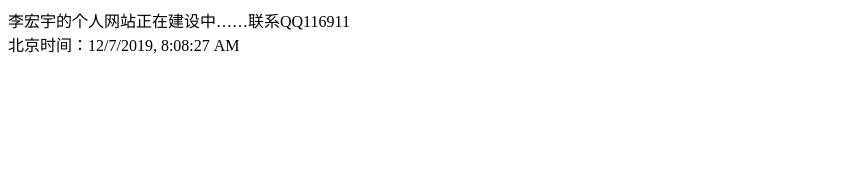
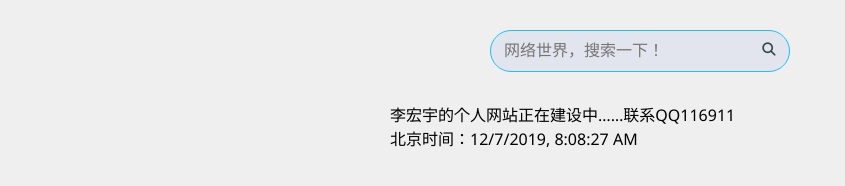
Before and after one commit to dycy808/dycy808.github.io, a plain HTML site: page index.html in a window 1280 px wide. Shown: the whole page, without its empty margins (0-845 px from the left). Drawn offline with nearby package versions, Linux system fonts and the light colour scheme.

Commit message:
Add files via upload

```diff
--- a/index.html
+++ b/index.html
@@ -1,10 +1,133 @@
+<!DOCTYPE html>
 <html>
-  <head><title>李宏宇的个人网站</title></head>
+<head>
+<meta http-equiv="Content-Type" content="text/html; charset=utf-8" />
+    <title>李宏宇的个人网站</title>
+	<meta charset="utf-8" />
+    <link rel="stylesheet" href="css/font-awesome-4.7.0/css/font-awesome.min.css" />
+
+    <link rel="stylesheet" href="css/animate.css" />
+    <style>
+        * {
+            box-sizing: border-box;
+        }
+
+        body {
+            margin: 0;
+            padding: 0;
+            background: #EFEFEF;
+            font-weight: 500;
+            font-family: "Microsoft YaHei","宋体","Segoe UI", "Lucida Grande", Helvetica, Arial,sans-serif, FreeSans, Arimo;
+        }
+
+        #container {
+            width: 500px;
+            height: 820px;
+            margin: 0 auto;
+        }
+
+        div.search {
+            padding: 30px 0;
+        }
+
+        form {
+            position: relative;
+            width: 300px;
+            margin: 0 auto;
+        }
+
+        input, button {
+            border: none;
+            outline: none;
+        }
+
+        input {
+            width: 100%;
+            height: 42px;
+            padding-left: 13px;
+        }
+
+        button {
+            height: 42px;
+            width: 42px;
+            cursor: pointer;
+            position: absolute;
+        }
+
+        /*搜索框*/
+        .serchbar {
+            background: #EFEFEF;
+        }
+
+            .serchbar form {
+                height: 42px;
+            }
+
+            .serchbar input {
+                width: 300px;
+                border-radius: 42px;
+                border: 1px solid #1BC3FB;
+                background: #E2E4EE;
+                transition: .3s linear;
+                float: right;
+                font-size: 16px;
+            }
+
+                .serchbar input:focus {
+                    width: 300px;
+                }
+
+            .serchbar button {
+                background: none;
+                top: -2px;
+                right: 0;
+            }
+
+                .serchbar button:before {
+                    content: "\f002";
+                    font-family: FontAwesome;
+                    color: #324b4e;
+                }
+
+
+
+
+    </style>
+</head>
 <body>
-<div>李宏宇的个人网站正在建设中……联系QQ116911</div>
-  <div>北京时间：<span id="time"></span></div>
-</body>
+
+
+
+
+
+
+
+    <div id="container">
+
+
+        <div class="search serchbar">
+            <form action="http://www.baidu.com/baidu" target="_blank">
+                <input name="ie" type="hidden" value="utf-8" />
+                <input name="tn" type="hidden" value="baidu" />
+                <input type="text" name="word" placeholder="网络世界，搜索一下！" />
+                <button type="submit" title="百度一下"></button>
+            </form>
+        </div>
+
+
+        <div>李宏宇的个人网站正在建设中……联系QQ116911</div>
+        <div>北京时间：<span id="time"></span></div>
+
+    </div>
+
+
+
 <script>
+
 (function(){      var time = (new Date()).toLocaleString();   document.getElementById("time").innerHTML = time    })();
 </script>
+
+
+
+</body>
 </html>
```
